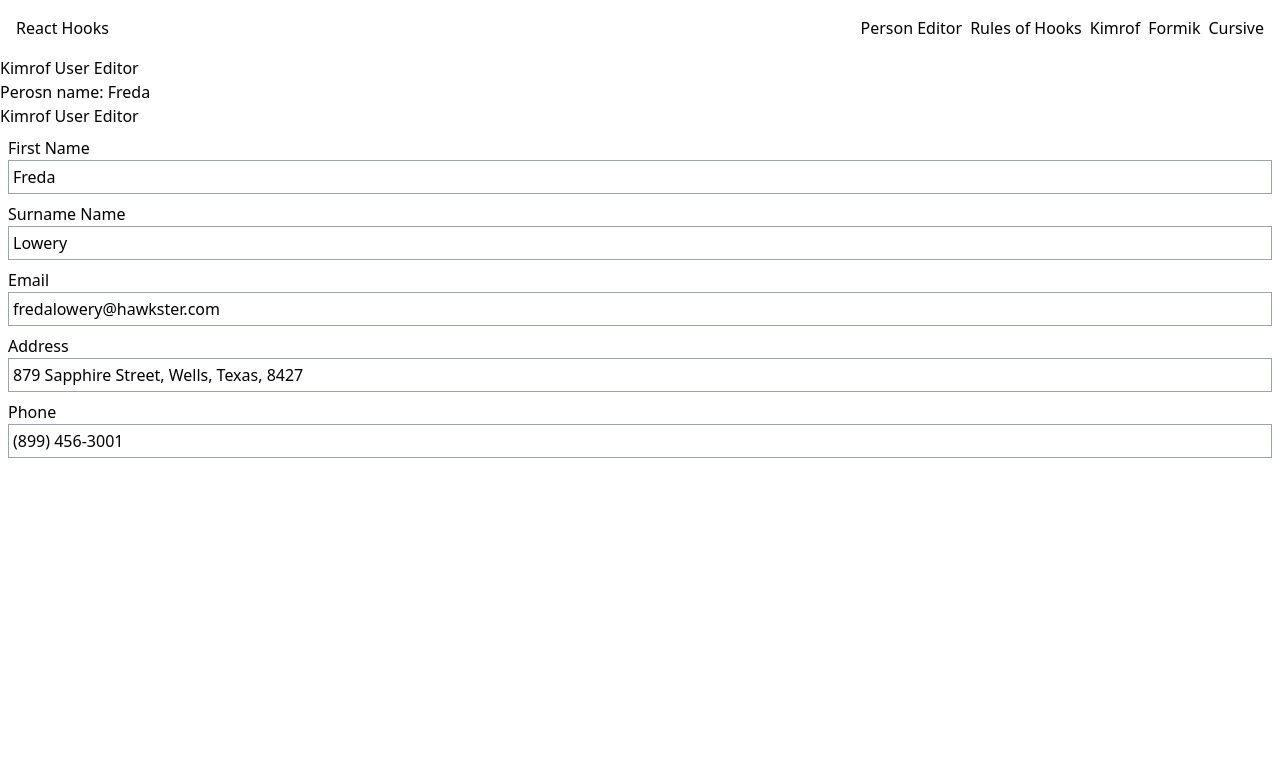
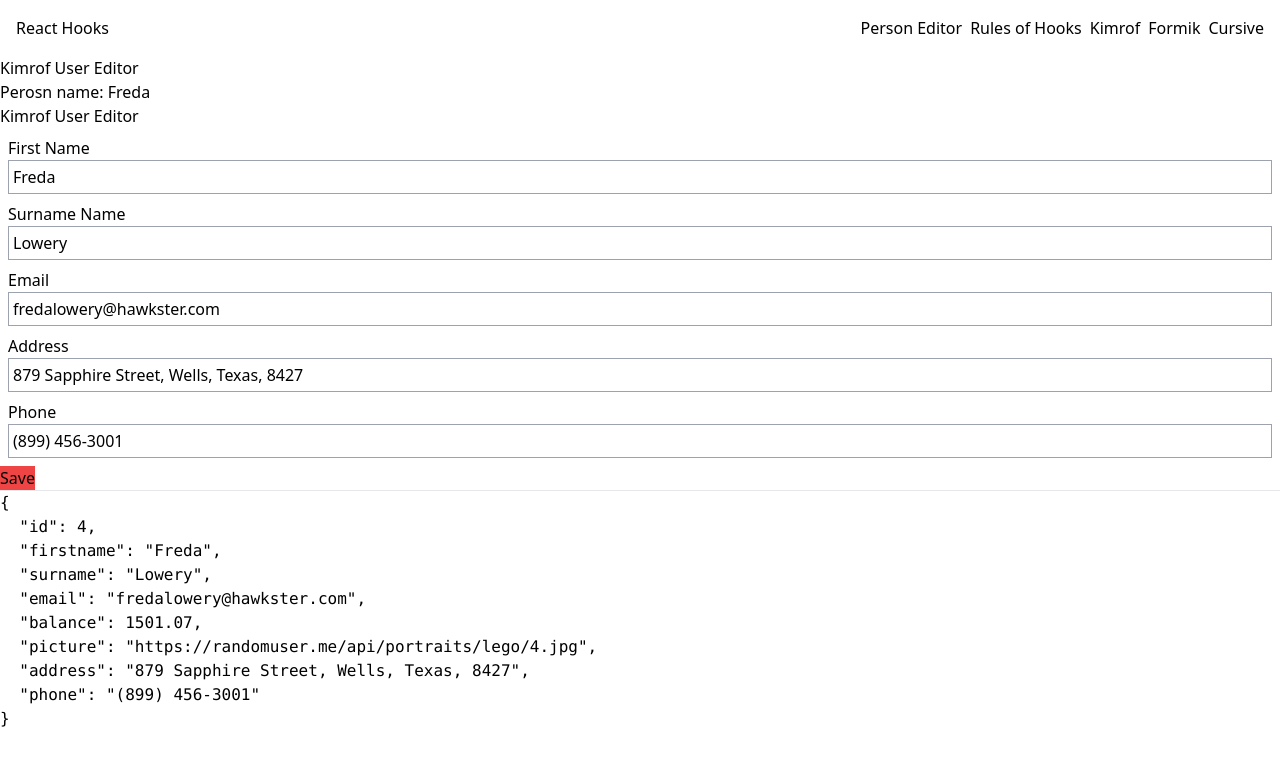
Before and after one commit to Kacperski81/hooksTypeScript, a React (Vite) app: page /kimrof in a window 1280 px wide. Shown: the top 766 px of the page. Built offline with nearby package versions, Linux system fonts and the light colour scheme.

Commit message:
added useKimrof and useKimrofForm hooks

```diff
--- a/src/kimrof-use-editor/KimrofUserEditor.tsx
+++ b/src/kimrof-use-editor/KimrofUserEditor.tsx
@@ -6,7 +6,7 @@ import { IndexedPerson } from "../types/IndexedPerson";
 export function KimrofUserEditor() {
     return (
 
-        <Kimrof initialValues={initialPerson as IndexedPerson}>
+        <Kimrof initialValues={initialPerson as IndexedPerson} onSubmit={(person) => alert(JSON.stringify(person,null,2))}>
             <div>
                 <h4>Kimrof User Editor</h4>
                 <p>Perosn name: {initialPerson.firstname}</p>
--- a/src/kimrof-use-editor/UserEditor.tsx
+++ b/src/kimrof-use-editor/UserEditor.tsx
@@ -1,16 +1,23 @@
-
-import { KimrofLabeledField } from "./kimrof/KimrofLabeledField"
+import { clsx } from "clsx"
+import { KimrofLabeledField, useKimrof, useKimrofForm } from "./kimrof"
 
 export function UserEditor() {
+    const formProps = useKimrofForm();
+    const { values, metadata : { isDirty } } = useKimrof()
 
     return (
-        <div>
+        <form {...formProps}>
             <h4>Kimrof User Editor</h4>
             <KimrofLabeledField name="firstname" label="First Name" />
             <KimrofLabeledField name="surname" label="Surname Name" />
             <KimrofLabeledField name="email" label="Email" />
             <KimrofLabeledField name="address" label="Address" />
             <KimrofLabeledField name="phone" label="Phone" />
-        </div>
+            <button className={clsx("bg-blue-500",{ "bg-red-500":!isDirty})} disabled={!isDirty}>
+                Save
+            </button>
+            <hr />
+            <pre>{JSON.stringify(values, null, 2)}</pre>
+        </form>
     )
 }
--- a/src/kimrof-use-editor/kimrof/Kimrof.tsx
+++ b/src/kimrof-use-editor/kimrof/Kimrof.tsx
@@ -2,28 +2,31 @@ import { useMemo, useReducer } from "react"
 import { kimrofContext, KimrofContext } from "./KimrofContext"
 // import { KimrofProperty } from "./Types"
 // import { Person } from "../../types/person"
-import { IndexedPerson } from "../../types/IndexedPerson"
-import { KimrofProperty } from "./Types"
+// import { IndexedPerson } from "../../types/IndexedPerson"
+import { KimrofObject, KimrofProperty } from "./Types"
 import { kimrofReducer } from "./kimrofReducer"
 
-interface Props {
+interface Props<TData> {
     children: React.ReactNode
-    initialValues: IndexedPerson
+    initialValues: TData
+    onSubmit: (values: TData) => void
 }
 
-export function Kimrof({children, initialValues}: Props) {
+export function Kimrof<TData extends KimrofObject>({children, initialValues, onSubmit}: Props<TData>) {
 
-    const [{values}, dispatch] = useReducer(kimrofReducer, {
+    const [{values, metadata}, dispatch] = useReducer(kimrofReducer, {
         values: initialValues,
-        metadata: {isDirty: false, isValid: true}
+        metadata: {isDirty: false, isValid: true},
     })
 
     const context: kimrofContext = useMemo(() => ({
         values,
+        metadata,
+        submitForm: () => onSubmit(values as TData),
         setFieldValue: (name: string, value: KimrofProperty) => {
             dispatch({type: "set-property", payload: {name, value}})
         }
-    }),[values])
+    }),[values, metadata, onSubmit])
 
 
     return (
--- a/src/kimrof-use-editor/kimrof/KimrofContext.ts
+++ b/src/kimrof-use-editor/kimrof/KimrofContext.ts
@@ -1,12 +1,17 @@
 import { createContext } from 'react'
 import { KimrofObject, KimrofProperty } from './Types'
+import { Metadata } from './kimrofReducer'
 
 export interface kimrofContext {
     values: KimrofObject
+    metadata: Metadata
+    submitForm: () => void
     setFieldValue: (name: string, value: KimrofProperty) => void
 }
 
 export const KimrofContext = createContext<kimrofContext>({
     values: {},
+    metadata: {isDirty: false, isValid: true},
+    submitForm: () => void null,
     setFieldValue: () => void null,
 })
--- /dev/null
+++ b/src/kimrof-use-editor/kimrof/index.ts
@@ -0,0 +1,4 @@
+export * from './useKimrof'
+export * from './Kimrof'
+export * from './KimrofLabeledField'
+export * from './useKimrofForm'
--- /dev/null
+++ b/src/kimrof-use-editor/kimrof/useKimrof.ts
@@ -0,0 +1,8 @@
+import { useContext } from 'react'
+import { KimrofContext } from './KimrofContext'
+
+export function useKimrof() {
+    const { values, metadata } = useContext(KimrofContext)
+
+    return { values, metadata } as const
+}
--- /dev/null
+++ b/src/kimrof-use-editor/kimrof/useKimrofForm.ts
@@ -0,0 +1,13 @@
+import { useCallback, useContext } from "react"
+import { KimrofContext } from "./KimrofContext"
+
+export function useKimrofForm() {
+    const { submitForm } = useContext(KimrofContext)
+
+    const onSubmit = useCallback((e: React.FormEvent<HTMLFormElement>) => {
+        e.preventDefault()
+        submitForm()
+    },[submitForm])
+
+    return { onSubmit } as const
+}
```
